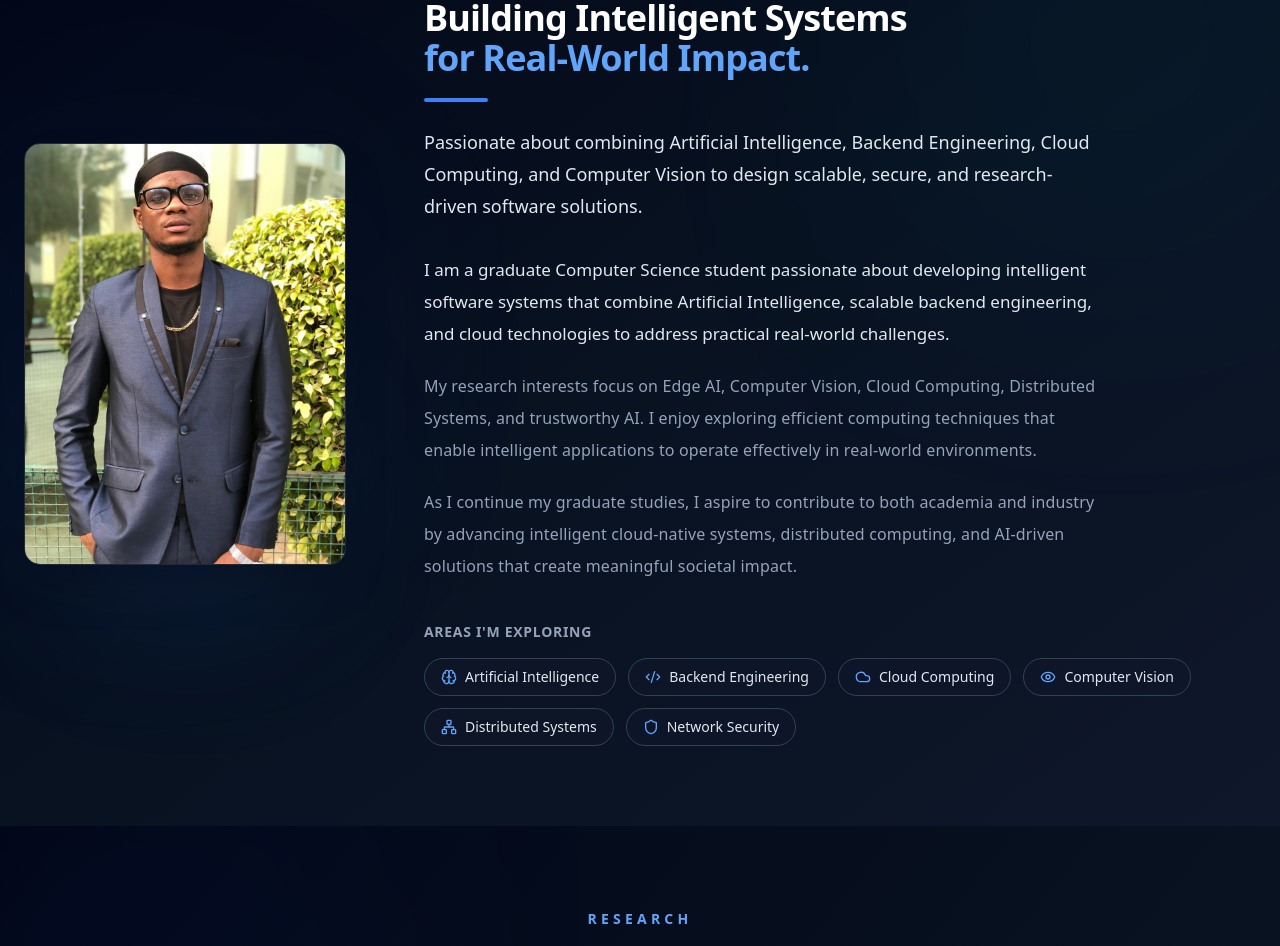
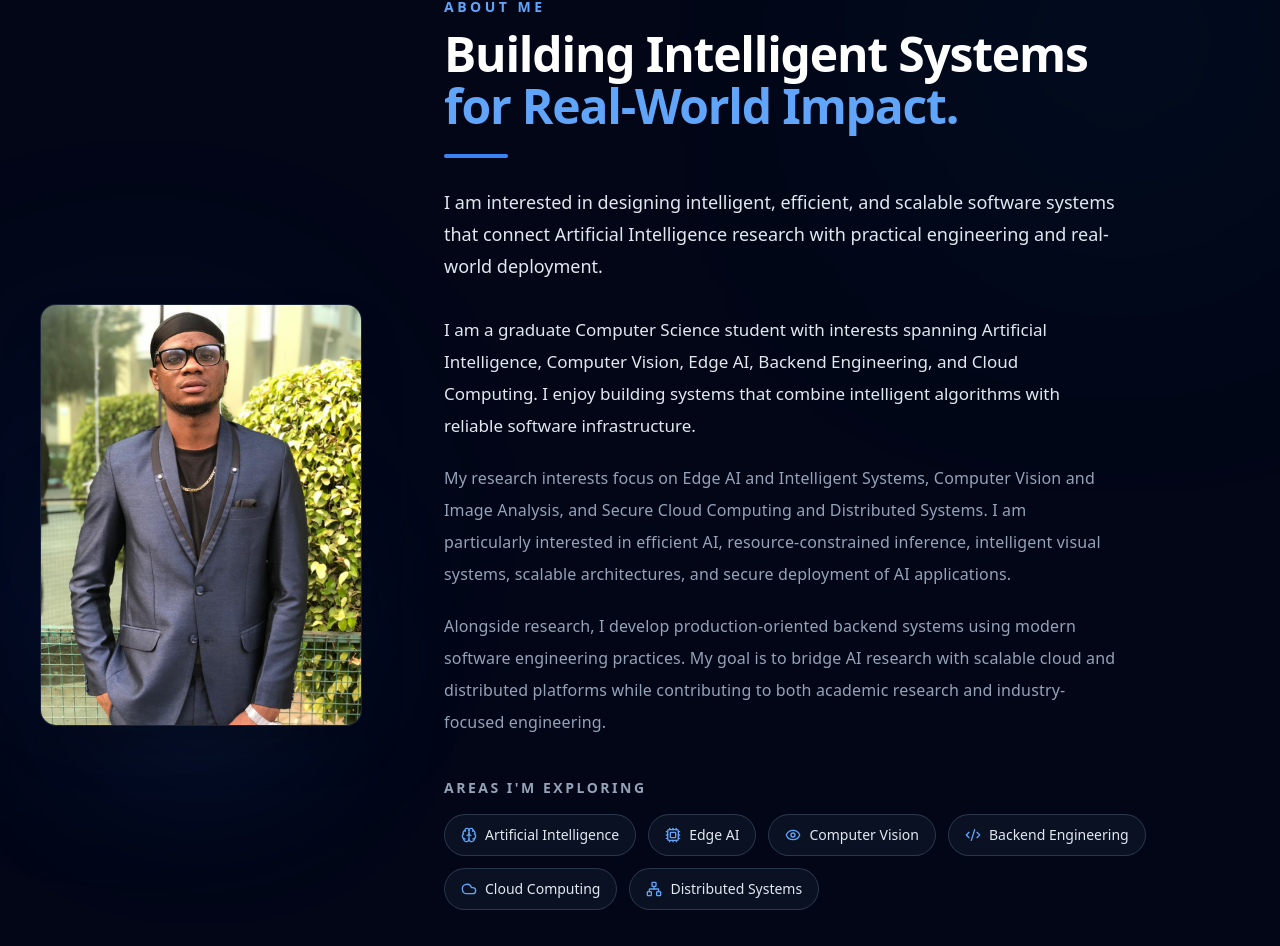
Before and after one commit to Kpellehboy/portfolio, a Next.js app: page / in a window 1280 px wide. Shown: the part 979-1925 px from the top of the page. Built offline with nearby package versions, Linux system fonts and the light colour scheme.

Commit message:
refactor: refine about section and research positioning

```diff
--- a/app/components/About.jsx
+++ b/app/components/About.jsx
@@ -5,175 +5,191 @@ import {
   Brain,
   Cloud,
   Code2,
+  Cpu,
   Eye,
   Network,
-  Shield,
 } from "lucide-react";
 
 import personal from "../../data/personal";
 
+/* ==========================================================
+   ICON MAPPING
+   ========================================================== */
+
 const iconMap = {
   "Artificial Intelligence": Brain,
+  "Edge AI": Cpu,
+  "Computer Vision": Eye,
   "Backend Engineering": Code2,
   "Cloud Computing": Cloud,
-  "Computer Vision": Eye,
   "Distributed Systems": Network,
-  "Network Security": Shield,
 };
+
+/* ==========================================================
+   ABOUT COMPONENT
+   ========================================================== */
 
 export default function About() {
   return (
     <section
       id="about"
-      className="relative overflow-hidden bg-gradient-to-br from-slate-950 via-[#081221] to-slate-900 py-16 lg:py-20"
+      aria-labelledby="about-heading"
+      className="relative overflow-hidden bg-slate-950 py-24 lg:py-28"
     >
-      {/* ================= BACKGROUND ================= */}
+      {/* ======================================================
+          BACKGROUND
+          ====================================================== */}
 
-      <div className="absolute inset-0">
-
-        {/* Left Glow */}
-
+      <div
+        aria-hidden="true"
+        className="pointer-events-none absolute inset-0"
+      >
+        {/* Left glow */}
         <div className="absolute left-0 top-1/2 h-72 w-72 -translate-y-1/2 rounded-full bg-blue-600/15 blur-[130px]" />
 
-        {/* Right Glow */}
-
+        {/* Right glow */}
         <div className="absolute right-0 top-0 h-80 w-80 rounded-full bg-cyan-500/10 blur-[150px]" />
 
-        {/* Soft Grid */}
-
-        <div className="absolute inset-0 opacity-[0.025] bg-[linear-gradient(rgba(255,255,255,.12)_1px,transparent_1px),linear-gradient(90deg,rgba(255,255,255,.12)_1px,transparent_1px)] bg-[size:72px_72px]" />
-
+        {/* Subtle grid */}
+        <div className="absolute inset-0 opacity-[0.025] [background-image:linear-gradient(rgba(255,255,255,0.12)_1px,transparent_1px),linear-gradient(90deg,rgba(255,255,255,0.12)_1px,transparent_1px)] [background-size:72px_72px]" />
       </div>
 
-      {/* ================= CONTENT ================= */}
+      {/* ======================================================
+          CONTENT
+          ====================================================== */}
 
-      <div className="relative z-10 mx-auto max-w-7xl px-6">
-
-        <div className="grid items-center gap-10 lg:grid-cols-[360px_1fr]">
-
-          {/* ================= IMAGE ================= */}
+      <div className="relative z-10 mx-auto max-w-7xl px-6 sm:px-8 lg:px-10">
+        <div className="grid items-center gap-12 lg:grid-cols-[340px_minmax(0,1fr)] lg:gap-16">
+          {/* ==================================================
+              PROFILE IMAGE
+              ================================================== */}
 
           <div className="flex justify-center lg:justify-start">
+            <div className="relative">
+              {/* Image glow */}
+              <div
+                aria-hidden="true"
+                className="absolute -bottom-8 left-1/2 h-48 w-48 -translate-x-1/2 rounded-full bg-blue-500/20 blur-[90px]"
+              />
 
-            <div className="relative">
-
-              {/* Glow */}
-
-              <div className="absolute -bottom-6 left-1/2 h-44 w-44 -translate-x-1/2 rounded-full bg-blue-500/20 blur-[90px]" />
-
-              {/* Image */}
-
-              <div className="relative overflow-hidden rounded-2xl border border-slate-800 shadow-2xl">
-
+              {/* Image container */}
+              <div className="relative overflow-hidden rounded-2xl border border-slate-800/80 bg-slate-900 shadow-2xl shadow-black/30">
                 <Image
                   src={personal.aboutImage}
-                  alt={personal.name}
+                  alt={`Portrait of ${personal.name}`}
                   width={340}
                   height={420}
                   priority
-                  className="h-[420px] w-[320px] object-cover object-top transition duration-500 hover:scale-[1.03]"
+                  sizes="(max-width: 1024px) 320px, 340px"
+                  className="h-[420px] w-[320px] object-cover object-top transition-transform duration-500 hover:scale-[1.03]"
                 />
-
               </div>
-
             </div>
-
           </div>
 
-          {/* ================= TEXT ================= */}
+          {/* ==================================================
+              ABOUT CONTENT
+              ================================================== */}
 
-          <div className="max-w-3xl">
-
-            {/* Section Label */}
-
+          <div className="min-w-0 max-w-3xl">
+            {/* Section label */}
             <span className="text-sm font-semibold uppercase tracking-[0.25em] text-blue-400">
               About Me
             </span>
 
             {/* Heading */}
-
-            <h2 className="mt-3 text-3xl font-bold leading-tight tracking-tight text-white lg:text-4xl">
+            <h2
+              id="about-heading"
+              className="mt-3 text-3xl font-bold leading-tight tracking-tight text-white sm:text-4xl lg:text-5xl"
+            >
               Building Intelligent Systems
-              <span className="block text-blue-400">
+              <span className="mt-1 block text-blue-400">
                 for Real-World Impact.
               </span>
             </h2>
 
             {/* Divider */}
-
-            <div className="mt-5 h-1 w-16 rounded-full bg-blue-500" />
+            <div
+              aria-hidden="true"
+              className="mt-6 h-1 w-16 rounded-full bg-blue-500"
+            />
 
             {/* Intro */}
-
-            <p className="mt-6 max-w-2xl text-lg leading-8 text-slate-200">
-              Passionate about combining Artificial Intelligence, Backend Engineering, Cloud Computing, and Computer Vision to design scalable, secure, and research-driven software solutions.
+            <p className="mt-7 max-w-2xl text-lg leading-8 text-slate-200">
+              {personal.aboutIntro}
             </p>
 
-            {/* About */}
+            {/* ==================================================
+                ABOUT PARAGRAPHS
+                ================================================== */}
 
             <div className="mt-8 max-w-2xl space-y-5">
-
               {personal.aboutParagraphs.map((paragraph, index) => (
                 <p
-                  key={paragraph}
+                  key={`${index}-${paragraph.slice(0, 30)}`}
                   className={
                     index === 0
                       ? "text-[17px] font-medium leading-8 text-slate-200"
-                      : "text-[16px] font-light leading-8 tracking-[0.01em] text-slate-400"
+                      : "text-[16px] leading-8 tracking-[0.01em] text-slate-400"
                   }
                 >
                   {paragraph}
                 </p>
               ))}
-
             </div>
 
-            {/* Expertise */}
+            {/* ==================================================
+                AREAS OF EXPLORATION
+                ================================================== */}
 
             <div className="mt-10">
-
-              <h3 className="mb-4 text-sm font-semibold uppercase tracking-wider text-slate-400">
-                Areas I'm Exploring
+              <h3 className="mb-4 text-sm font-semibold uppercase tracking-[0.18em] text-slate-400">
+                Areas I&apos;m Exploring
               </h3>
 
               <div className="flex flex-wrap gap-3">
-
                 {personal.highlights.map((item) => {
-
                   const Icon = iconMap[item];
 
                   return (
-
                     <div
                       key={item}
-                      className="inline-flex items-center gap-2 rounded-full border border-slate-700 bg-slate-900/60 px-4 py-2 transition duration-300 hover:border-blue-500 hover:bg-slate-900"
+                      className="group inline-flex items-center gap-2 rounded-full border border-slate-700/80 bg-slate-900/70 px-4 py-2.5 backdrop-blur-sm transition-all duration-300 hover:-translate-y-0.5 hover:border-blue-500/70 hover:bg-slate-900 hover:shadow-lg hover:shadow-blue-500/5"
                     >
-
                       {Icon && (
                         <Icon
                           size={16}
-                          className="text-blue-400"
+                          strokeWidth={2}
+                          aria-hidden="true"
+                          className="text-blue-400 transition-colors duration-300 group-hover:text-blue-300"
                         />
                       )}
 
                       <span className="text-sm font-medium text-slate-200">
                         {item}
                       </span>
-
                     </div>
-
                   );
-
                 })}
-
               </div>
-
             </div>
 
+            {/* ==================================================
+                RESEARCH POSITIONING
+                ================================================== */}
+
+            {personal.researchAreas?.length > 0 && (
+              <div className="mt-10 border-t border-slate-800/80 pt-7">
+                <p className="text-sm leading-7 text-slate-500">
+                  <span className="font-medium text-slate-400">
+                    Research focus:
+                  </span>{" "}
+                  {personal.researchAreas.join(" · ")}
+                </p>
+              </div>
+            )}
           </div>
-
         </div>
-
       </div>
     </section>
   );
--- a/data/personal.js
+++ b/data/personal.js
@@ -2,40 +2,34 @@
 
 const personal = {
   /* ==========================================================
-   * BASIC INFORMATION
-   * ========================================================== */
+     BASIC INFORMATION
+     ========================================================== */
 
   firstName: "Elijah",
-
   middleName: "M.",
-
   lastName: "Flomo",
-
   name: "Elijah M. Flomo",
-
   initials: "EF",
 
   /* ==========================================================
-   * PROFESSIONAL PROFILE
-   * ========================================================== */
+     PROFESSIONAL PROFILE
+     ========================================================== */
 
   title:
     "AI Researcher | Computer Vision | Edge AI | Backend Engineering | Cloud Computing",
 
   subtitle:
-    "Graduate Computer Science Student specializing in Artificial Intelligence, Backend Engineering, Cloud Computing, and Distributed Systems.",
+    "Graduate Computer Science Student specializing in Artificial Intelligence, Computer Vision, Edge AI, Backend Engineering, and Cloud Computing.",
 
   headline:
-    "Building intelligent, scalable, and trustworthy software systems through Artificial Intelligence, Backend Engineering, and Cloud Computing.",
+    "Building intelligent, scalable, and trustworthy systems across Edge AI, Computer Vision, Cloud Computing, and Distributed Systems.",
 
-  currentPosition:
-    "Graduate Computer Science Student",
+  currentPosition: "Graduate Computer Science Student",
 
-  institution:
-    "National Institute of Technology, Warangal",
+  institution: "National Institute of Technology, Warangal",
 
   heroDescription:
-    "Passionate about building scalable backend systems, trustworthy AI solutions, and intelligent applications that create meaningful real-world impact. My research focuses on Edge AI, Computer Vision, and efficient deep learning for resource-constrained devices.",
+    "I build intelligent and scalable software systems at the intersection of Artificial Intelligence, Computer Vision, Edge AI, Backend Engineering, and Cloud Computing. My research focuses on efficient intelligent systems, computer vision, and secure cloud and distributed architectures.",
 
   heroTags: [
     "Artificial Intelligence",
@@ -43,11 +37,12 @@ const personal = {
     "Computer Vision",
     "Backend Engineering",
     "Cloud Computing",
+    "Distributed Systems",
   ],
 
   /* ==========================================================
-   * IMAGES & DOCUMENTS
-   * ========================================================== */
+     IMAGES & DOCUMENTS
+     ========================================================== */
 
   profileImage: "/hero.jpeg",
 
@@ -56,48 +51,60 @@ const personal = {
   resume: "/Elijah_M_Flomo_CV.pdf",
 
   /* ==========================================================
-   * ABOUT
-   * ========================================================== */
+     ABOUT
+     ========================================================== */
 
   aboutIntro:
-    "Passionate about designing intelligent, scalable, and secure software systems through Artificial Intelligence, Backend Engineering, and Cloud Computing while bridging academic research with practical engineering.",
+    "I am interested in designing intelligent, efficient, and scalable software systems that connect Artificial Intelligence research with practical engineering and real-world deployment.",
 
   aboutParagraphs: [
-    "I am a graduate Computer Science student passionate about developing intelligent software systems that combine Artificial Intelligence, scalable backend engineering, and cloud technologies to address practical real-world challenges.",
+    "I am a graduate Computer Science student with interests spanning Artificial Intelligence, Computer Vision, Edge AI, Backend Engineering, and Cloud Computing. I enjoy building systems that combine intelligent algorithms with reliable software infrastructure.",
 
-    "My research interests focus on Edge AI, Computer Vision, Cloud Computing, Distributed Systems, and trustworthy AI. I enjoy exploring efficient computing techniques that enable intelligent applications to operate effectively in real-world environments.",
+    "My research interests focus on Edge AI and Intelligent Systems, Computer Vision and Image Analysis, and Secure Cloud Computing and Distributed Systems. I am particularly interested in efficient AI, resource-constrained inference, intelligent visual systems, scalable architectures, and secure deployment of AI applications.",
 
-    "As I continue my graduate studies, I aspire to contribute to both academia and industry by advancing intelligent cloud-native systems, distributed computing, and AI-driven solutions that create meaningful societal impact.",
+    "Alongside research, I develop production-oriented backend systems using modern software engineering practices. My goal is to bridge AI research with scalable cloud and distributed platforms while contributing to both academic research and industry-focused engineering.",
   ],
 
   highlights: [
     "Artificial Intelligence",
+    "Edge AI",
+    "Computer Vision",
     "Backend Engineering",
     "Cloud Computing",
+    "Distributed Systems",
+  ],
+
+  /* ==========================================================
+     RESEARCH
+     ========================================================== */
+
+  researchAreas: [
+    "Edge AI & Intelligent Systems",
+    "Computer Vision & Image Analysis",
+    "Secure Cloud Computing & Distributed Systems",
+  ],
+
+  /* ==========================================================
+     TECHNICAL SPECIALIZATIONS
+     ========================================================== */
+
+  technicalInterests: [
+    "Artificial Intelligence",
+    "Machine Learning",
+    "Deep Learning",
     "Computer Vision",
+    "Edge AI",
+    "Efficient AI",
+    "Backend Engineering",
+    "Cloud Computing",
     "Distributed Systems",
+    "AI Security",
     "Network Security",
   ],
 
   /* ==========================================================
-   * RESEARCH
-   * ========================================================== */
-
-  researchAreas: [
-    "Artificial Intelligence",
-    "Edge AI",
-    "Computer Vision",
-    "Machine Learning",
-    "Deep Learning",
-    "Cloud Computing",
-    "Distributed Systems",
-    "Backend Engineering",
-    "Network Security",
-  ],
-
-  /* ==========================================================
-   * CONTACT
-   * ========================================================== */
+     CONTACT
+     ========================================================== */
 
   contact: {
     email: "elijahmflomo@gmail.com",
@@ -115,31 +122,28 @@ const personal = {
     linkedin:
       "https://www.linkedin.com/in/elijah-m-flomo-a7a253267",
 
-    portfolio:
-      "https://elijahmflomo.vercel.app",
+    portfolio: "https://elijahmflomo.vercel.app",
 
     cv: "/Elijah_M_Flomo_CV.pdf",
 
     availability:
-      "Open to research collaborations, graduate research positions, internships, AI projects, and backend engineering opportunities.",
+      "Open to research collaborations, graduate research opportunities, internships, AI projects, backend engineering, and cloud computing opportunities.",
 
     availabilityStatus: "Available for Opportunities",
   },
 
   /* ==========================================================
-   * SOCIAL LINKS
-   * ========================================================== */
+     SOCIAL LINKS
+     ========================================================== */
 
   github: "https://github.com/Kpellehboy",
 
   linkedin:
     "https://www.linkedin.com/in/elijah-m-flomo-a7a253267",
 
-  portfolio:
-    "https://elijahmflomo.vercel.app",
+  portfolio: "https://elijahmflomo.vercel.app",
 
-  email:
-    "mailto:elijahmflomo@gmail.com",
+  email: "mailto:elijahmflomo@gmail.com",
 
   social: {
     github: "https://github.com/Kpellehboy",
@@ -147,11 +151,9 @@ const personal = {
     linkedin:
       "https://www.linkedin.com/in/elijah-m-flomo-a7a253267",
 
-    portfolio:
-      "https://elijahmflomo.vercel.app",
+    portfolio: "https://elijahmflomo.vercel.app",
 
-    email:
-      "mailto:elijahmflomo@gmail.com",
+    email: "mailto:elijahmflomo@gmail.com",
   },
 
   socialLinks: [
@@ -160,11 +162,13 @@ const personal = {
       icon: "github",
       url: "https://github.com/Kpellehboy",
     },
+
     {
       name: "LinkedIn",
       icon: "linkedin",
       url: "https://www.linkedin.com/in/elijah-m-flomo-a7a253267",
     },
+
     {
       name: "Email",
       icon: "mail",
@@ -173,8 +177,8 @@ const personal = {
   ],
 
   /* ==========================================================
-   * CALL TO ACTION
-   * ========================================================== */
+     CALL TO ACTION
+     ========================================================== */
 
   cta: {
     primary: {
@@ -189,61 +193,71 @@ const personal = {
   },
 
   /* ==========================================================
-   * PORTFOLIO STATS
-   * ========================================================== */
+     PORTFOLIO STATS
+     ========================================================== */
 
   stats: [
     {
       label: "Projects",
       value: "10+",
     },
+
     {
       label: "Research Areas",
-      value: "6+",
+      value: "3",
     },
+
     {
       label: "Certifications",
       value: "4+",
     },
+
     {
       label: "Technologies",
-      value: "35+",
+      value: "30+",
     },
   ],
 
   /* ==========================================================
-   * FOOTER
-   * ========================================================== */
+     FOOTER
+     ========================================================== */
 
   footer: {
     tagline:
-      "Building intelligent systems through Artificial Intelligence, Backend Engineering, and Cloud Computing.",
+      "Building intelligent systems through Artificial Intelligence, Edge AI, Computer Vision, Backend Engineering, and Cloud Computing.",
 
     copyright: `© ${new Date().getFullYear()} Elijah M. Flomo. All rights reserved.`,
   },
 
   /* ==========================================================
-   * SEO
-   * ========================================================== */
+     SEO
+     ========================================================== */
 
   seo: {
     title:
-      "Elijah M. Flomo | AI Researcher | Backend Engineer",
+      "Elijah M. Flomo | AI Researcher & Backend Engineer",
 
     description:
-      "Official portfolio of Elijah M. Flomo showcasing research, backend engineering projects, publications, certifications, and academic achievements.",
+      "Official portfolio of Elijah M. Flomo, a graduate Computer Science student and AI researcher working across Edge AI, Computer Vision, Backend Engineering, Cloud Computing, and Distributed Systems.",
 
     keywords: [
+      "Elijah M. Flomo",
       "Artificial Intelligence",
+      "AI Researcher",
       "Edge AI",
       "Computer Vision",
+      "Computer Vision Research",
+      "Efficient AI",
       "Backend Engineering",
       "Cloud Computing",
       "Distributed Systems",
+      "AI Security",
+      "Network Security",
       "Machine Learning",
-      "Portfolio",
-      "Research",
+      "Deep Learning",
       "Computer Science",
+      "AI Engineer",
+      "Backend Engineer",
     ],
   },
 };
```
